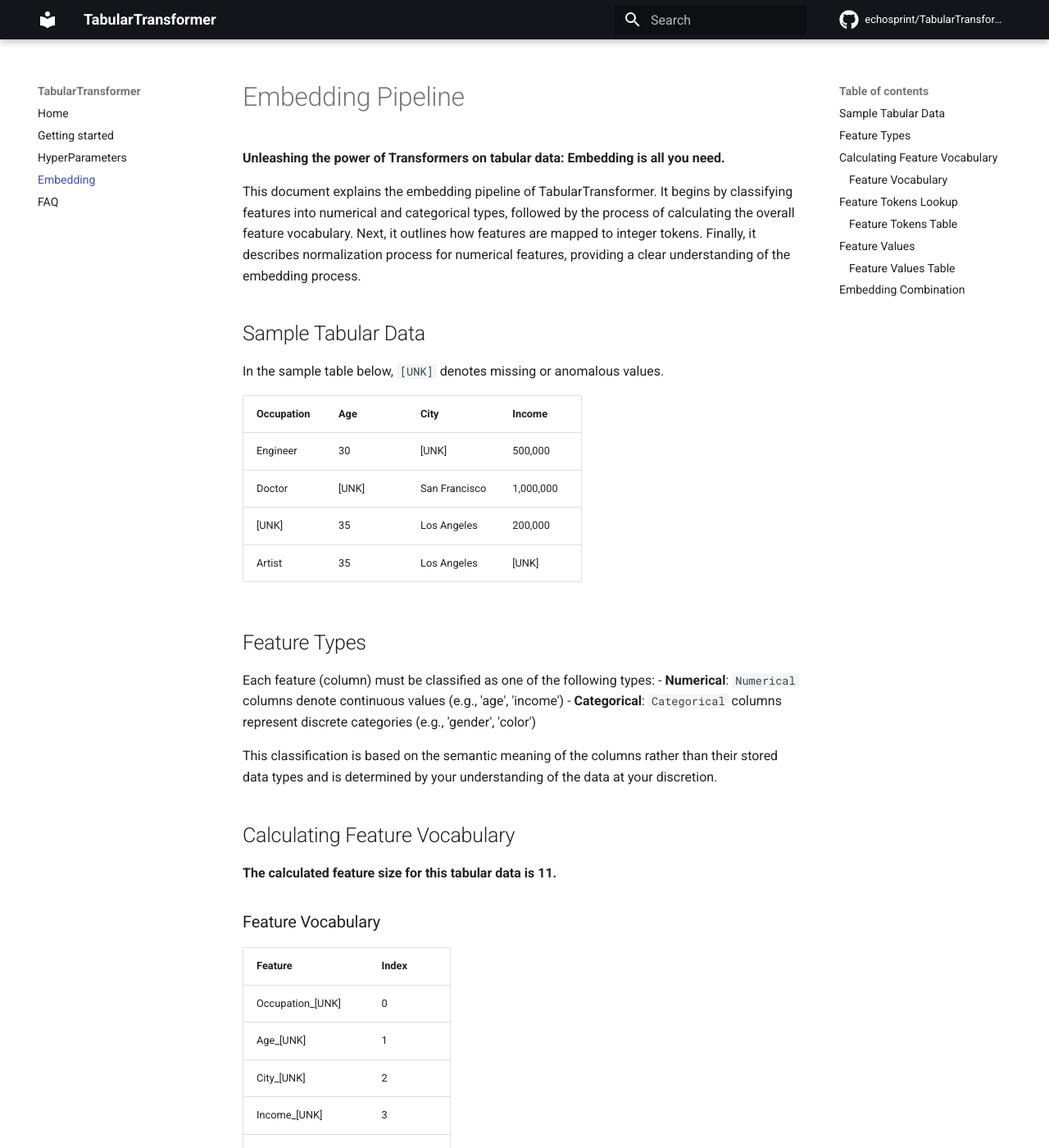
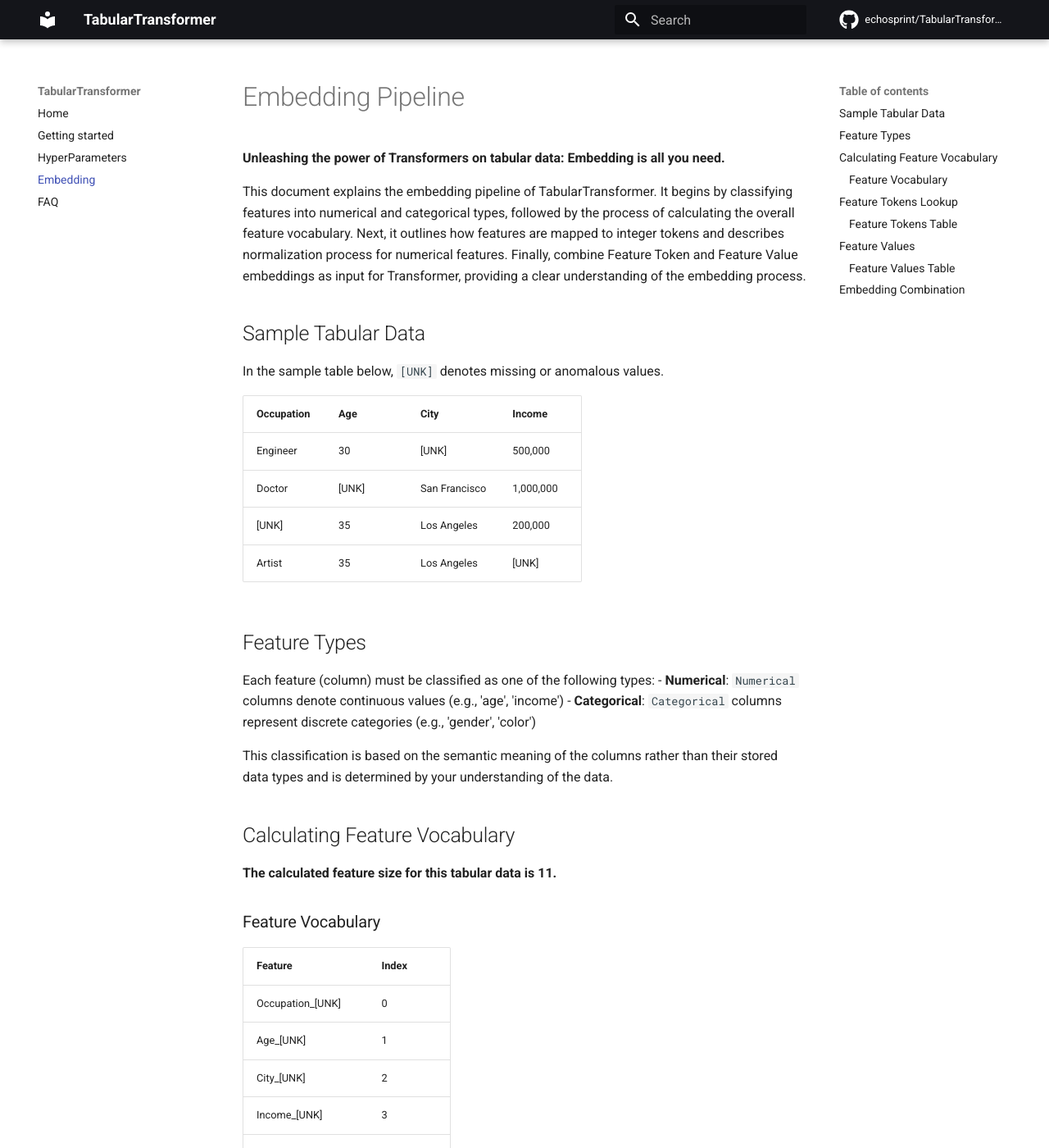
Before and after one commit to echosprint/TabularTransformer, an MkDocs documentation site: the page built from docs/embedding.md, in a window 1280 px wide and 1400 px high. Shown: the whole window at 82% size. Built offline with MkDocs 1.6.1 and Material for MkDocs 9.7.7, drawn with Linux system fonts in a browser that asks for light colours; comment, search, counter and statistics services are not loaded; some of the changed text lies outside the part shown.

Commit message:
Embedding

```diff
--- a/docs/embedding.md
+++ b/docs/embedding.md
@@ -1,7 +1,7 @@
 # Embedding Pipeline
 **Unleashing the power of Transformers on tabular data: Embedding is all you need.**
 
-This document explains the embedding pipeline of TabularTransformer. It begins by classifying features into numerical and categorical types, followed by the process of calculating the overall feature vocabulary. Next, it outlines how features are mapped to integer tokens. Finally, it describes normalization process for numerical features, providing a clear understanding of the embedding process.
+This document explains the embedding pipeline of TabularTransformer. It begins by classifying features into numerical and categorical types, followed by the process of calculating the overall feature vocabulary. Next, it outlines how features are mapped to integer tokens and describes normalization process for numerical features. Finally, combine Feature Token and Feature Value embeddings as input for Transformer, providing a clear understanding of the embedding process.
 
 ## Sample Tabular Data
 In the sample table below, `[UNK]` denotes missing or anomalous values.
@@ -19,7 +19,7 @@ Each feature (column) must be classified as one of the following types:
 - **Categorical**: `Categorical` columns represent discrete categories (e.g., 'gender', 'color')
 
 This classification is based on the semantic meaning of the columns rather than
-their stored data types and is determined by your understanding of the data at your discretion.
+their stored data types and is determined by your understanding of the data.
 
 ## Calculating Feature Vocabulary
 
```
Also changed, not shown: other parts of docs/embedding.md (+2 -2 lines).
